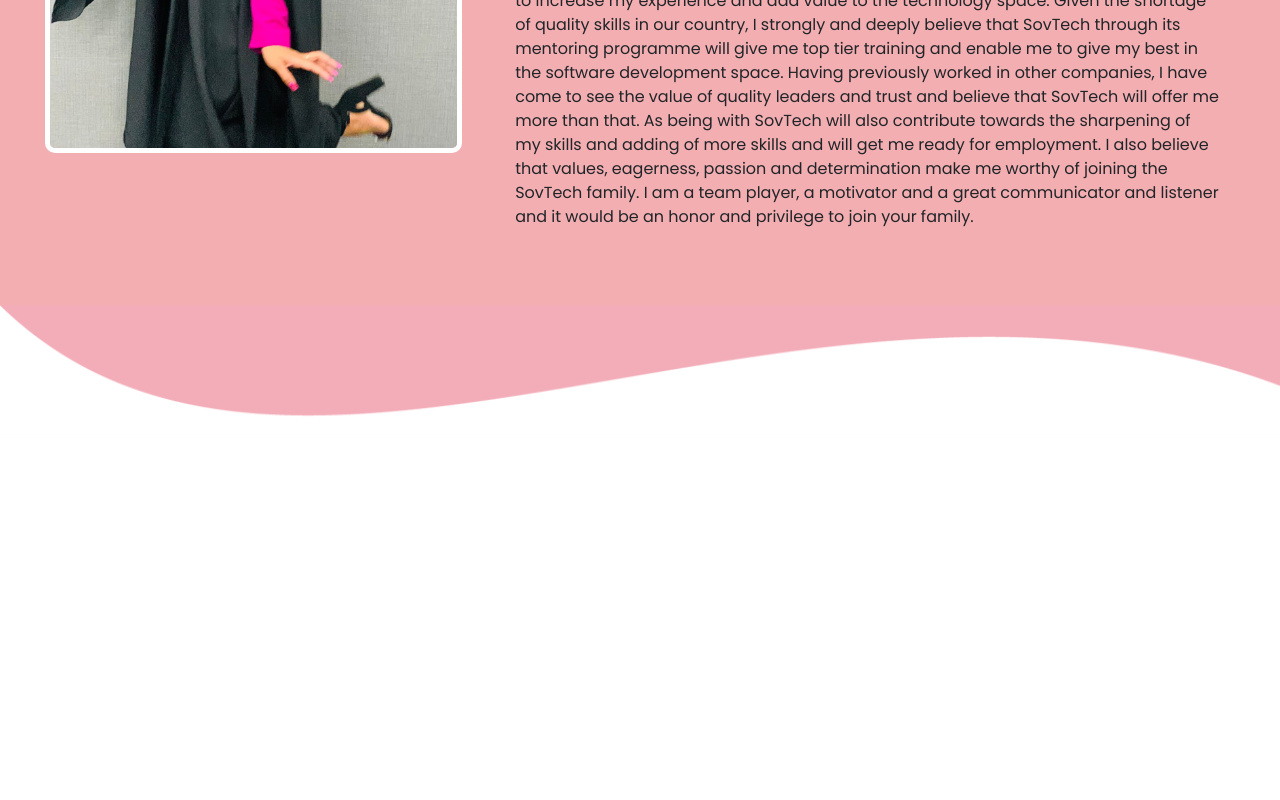
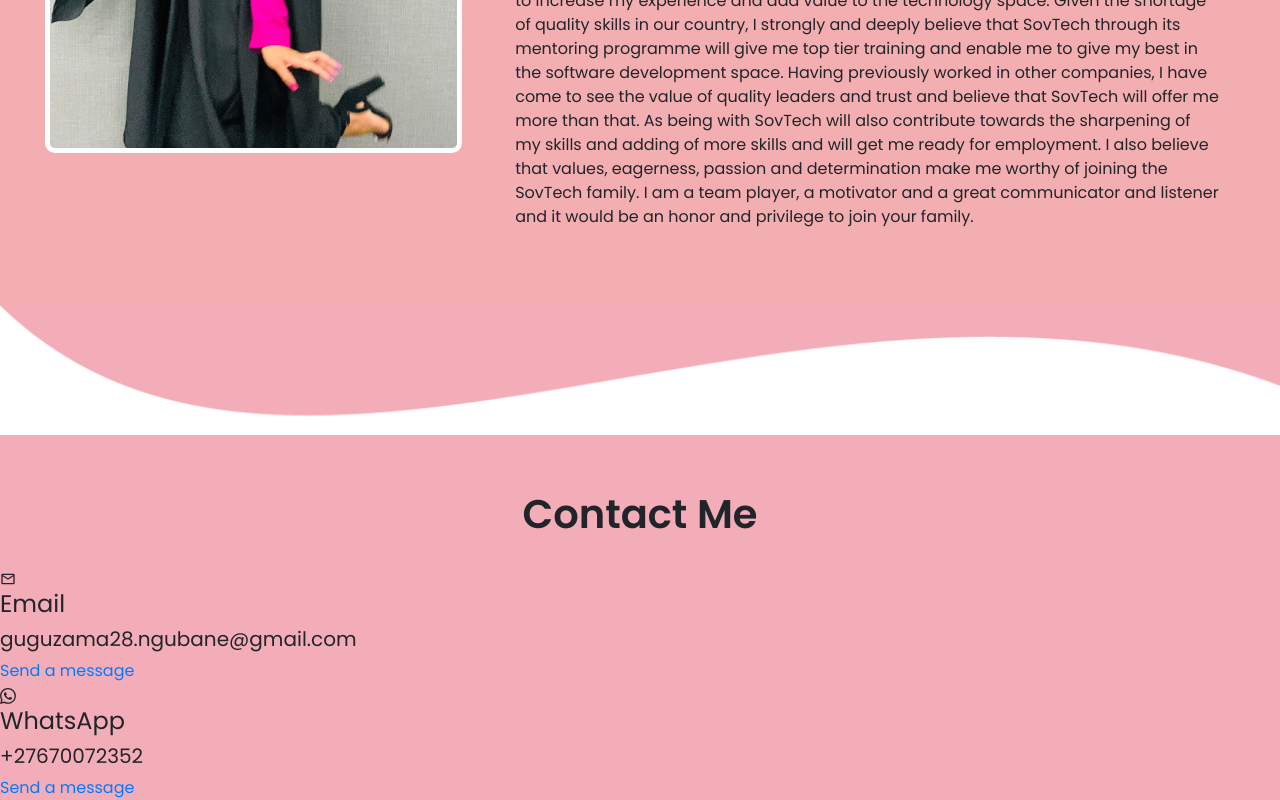
Before and after one commit to zngubane/zamakhosi_profile, a React (Create React App) app: page / in a window 1280 px wide. Shown: the part 1421-2221 px from the top of the page. Before the commit the page ends 1856 px from the top, so only its background shows below. Built offline with nearby package versions, Linux system fonts and the light colour scheme; a web font is replaced by a local one.

Commit message:
contact options done and icons added

```diff
--- a/package.json
+++ b/package.json
@@ -8,6 +8,7 @@
     "@testing-library/user-event": "^13.5.0",
     "react": "^18.2.0",
     "react-dom": "^18.2.0",
+    "react-icons": "^4.6.0",
     "react-router-dom": "^6.4.2",
     "react-scripts": "^2.1.3",
     "react-typical": "^0.1.3",
--- a/src/PortfolioContainer/Home/Contact/Contact.js
+++ b/src/PortfolioContainer/Home/Contact/Contact.js
@@ -1,4 +1,7 @@
 import React from 'react'
+import './Contact.css'
+import {MdOutlineEmail} from 'react-icons/md'
+import {BsWhatsapp} from 'react-icons/bs'
 
 export default function Contact() {
   return (
@@ -8,10 +11,24 @@ export default function Contact() {
         </h1>
         <div className='container-contact-container'>
             < div className='contact-options'>
-
+                <article className='contact-option'>
+                    <MdOutlineEmail/>
+                    <h4>Email</h4>
+                    <h5>guguzama28.ngubane@gmail.com</h5>
+                    <a href='mailto:guguzama28.ngubane@gmail.com' target='_blank'>Send a message</a>
+                </article>
+                <article className='contact-option'>
+                    <BsWhatsapp/>
+                    <h4>WhatsApp</h4>
+                    <h5>+27670072352</h5>
+                    <a href='https://api.whatsapp.com/send?phone+27670072352' target='_blank'>Send a message</a>
+                </article>
             </div>
             {/*End Of Contact Option*/}
-            <form action=''></form>
+            {/* <form action=''>
+                <input type="text" name='name' placeholder='Your Full Name' required />
+                <input type= "email" name='email' placeholder='Your Email' required/>
+            </form> */}
         </div>
     </div>
   )
--- a/src/PortfolioContainer/Home/Home.js
+++ b/src/PortfolioContainer/Home/Home.js
@@ -3,6 +3,7 @@ import Profile from './Profile/Profile'
 import Footer from './Footer/Footer'
 import About from './About/About'
 import './Home.css'
+import Contact from './Contact/Contact'
 
 
 export default function Home() {
@@ -12,6 +13,7 @@ export default function Home() {
           <Footer />
           <About/>
           <Footer />
+          <Contact />
 
       </div>
 
```
Also changed, not shown: 1 other file (tests, documents, lock files or other folders).
